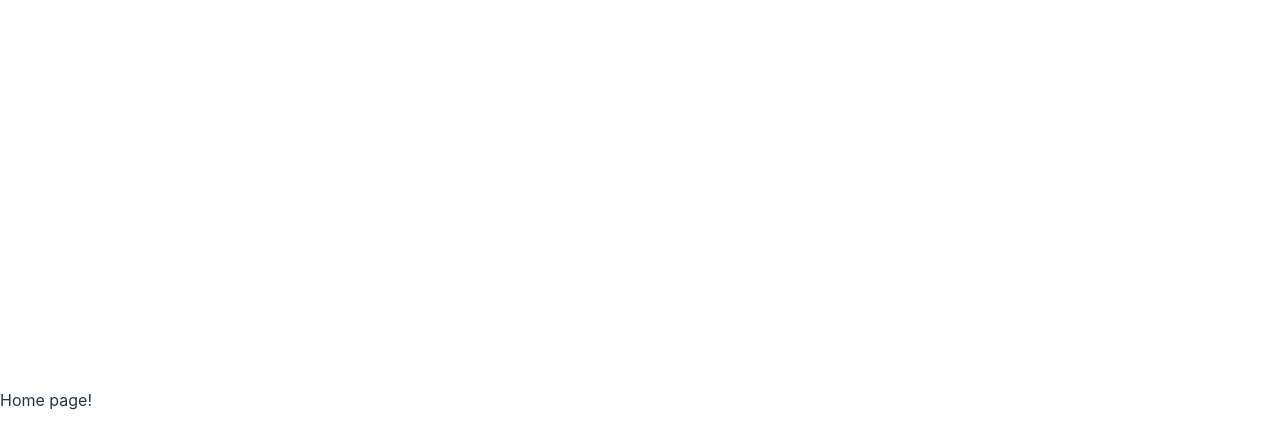
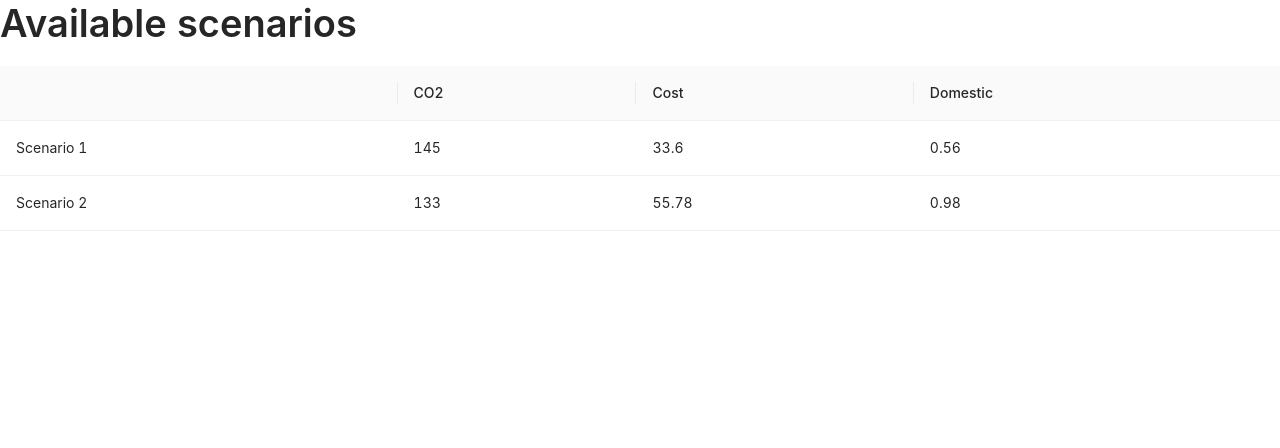
Before and after one commit to kevnflyn/energy_explorer, a React (Vite) app: page / in a window 1280 px wide. Shown: the top 448 px of the page. Built offline with nearby package versions, Linux system fonts and the light colour scheme.

Commit message:
Create an initial version of the scenario selection

```diff
--- a/package.json
+++ b/package.json
@@ -11,6 +11,7 @@
   },
   "dependencies": {
     "fast-csv": "^4.3.6",
+    "antd": "^4.23.1",
     "react": "^18.2.0",
     "react-dom": "^18.2.0",
     "react-router": "^6.4.0",
--- a/src/index.css
+++ b/src/index.css
@@ -25,9 +25,6 @@ a:hover {
 }
 
 body {
-  margin: 0;
-  display: flex;
-  place-items: center;
   min-width: 320px;
   min-height: 100vh;
 }
--- a/src/main.jsx
+++ b/src/main.jsx
@@ -2,6 +2,7 @@ import React from 'react'
 import ReactDOM from 'react-dom/client'
 import Routing from './Routing'
 import './index.css'
+import "antd/dist/antd.css";
 
 ReactDOM.createRoot(document.getElementById('root')).render(
   <React.StrictMode>
--- a/src/pages/home/HomePage.jsx
+++ b/src/pages/home/HomePage.jsx
@@ -1,7 +1,24 @@
-import React from 'react'
+import React, { useState } from "react";
+import { Table, Typography } from "antd";
 
-const HomePage = ({ children }) => (
-  <div>Home page!</div>
-)
+const { Column } = Table;
 
-export default HomePage
+const HomePage = ({ children }) => {
+  const [scenarioSummary, setScenarioSummary] = useState(() => [
+    { key: "Scenario 1", co2: 145, cost: 33.6, domestic: 0.56 },
+    { key: "Scenario 2", co2: 133, cost: 55.78, domestic: 0.98 },
+  ]);
+  return (
+    <main>
+      <Typography.Title level={1}>Available scenarios</Typography.Title>
+      <Table dataSource={scenarioSummary} pagination={false}>
+        <Column dataIndex="key" key="key" />
+        <Column title="CO2" dataIndex="co2" key="co2" />
+        <Column title="Cost" dataIndex="cost" key="cost" />
+        <Column title="Domestic" dataIndex="domestic" key="domestic" />
+      </Table>
+    </main>
+  );
+};
+
+export default HomePage;
```
Also changed, not shown: 1 other file (tests, documents, lock files or other folders).
